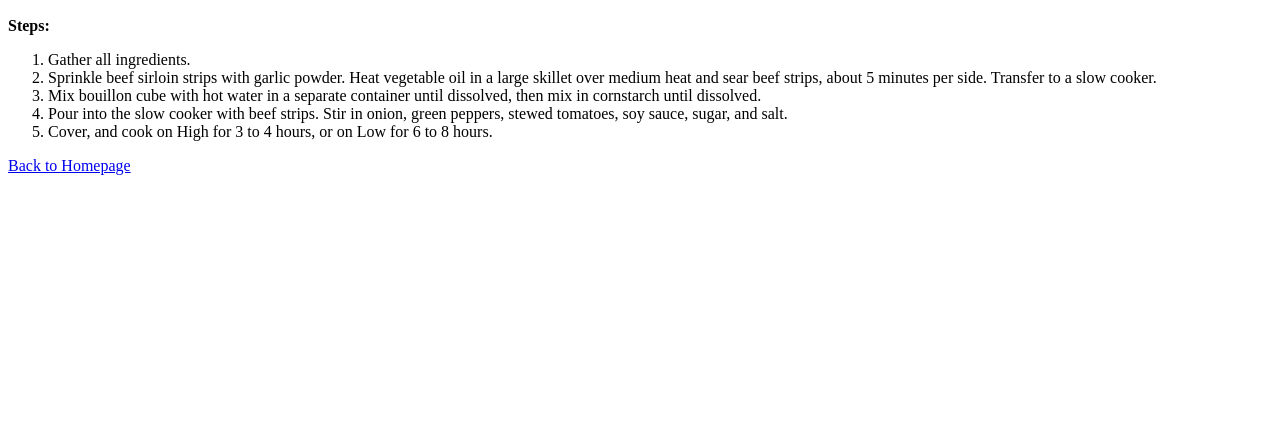
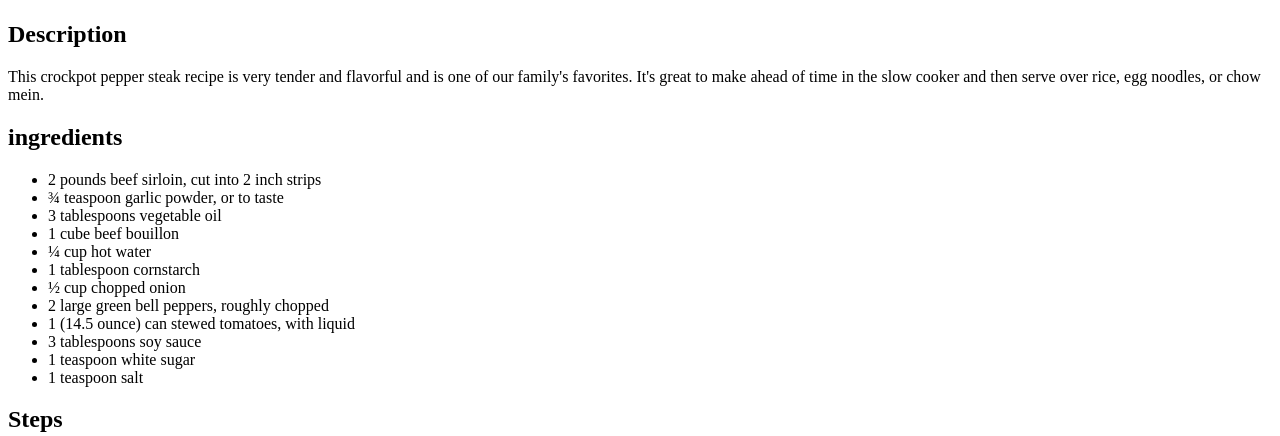
Before and after one commit to chrisharryk/odin-recipes, a plain HTML site: page recipes/slowCookerPepperSteak.html in a window 1280 px wide. Shown: the part 383-819 px from the top of the page. Drawn offline with Linux system fonts and the light colour scheme.

Commit message:
made changes as mentioned

```diff
--- a/recipes/slowCookerPepperSteak.html
+++ b/recipes/slowCookerPepperSteak.html
@@ -8,8 +8,26 @@
 <body>
     <h1>Slow-Cooker Pepper Steak</h1>
     <img src="https://www.allrecipes.com/thmb/CKWMXiVRhtbYCAATY16P2DhhuSo=/750x0/filters:no_upscale():max_bytes(150000):strip_icc():format(webp)/AR-23567-slow-cooker-pepper-steak-Beauties-4x3-08926a13d0b8423288bb83bcabc217fb.jpg" alt="pepper steak recipe" height="300">
+    <h2>Description</h2>
     <p>
-        <strong>Steps:</strong>
+        This crockpot pepper steak recipe is very tender and flavorful and is one of our family's favorites. It's great to make ahead of time in the slow cooker and then serve over rice, egg noodles, or chow mein.
+    </p>
+    <h2>ingredients</h2>
+    <ul>
+        <li>2 pounds beef sirloin, cut into 2 inch strips</li>
+        <li>¾ teaspoon garlic powder, or to taste</li>
+        <li>3 tablespoons vegetable oil</li>
+        <li>1 cube beef bouillon</li>
+        <li>¼ cup hot water</li>
+        <li>1 tablespoon cornstarch</li>
+        <li>½ cup chopped onion</li>
+        <li>2 large green bell peppers, roughly chopped</li>
+        <li>1 (14.5 ounce) can stewed tomatoes, with liquid</li>
+        <li>3 tablespoons soy sauce</li>
+        <li>1 teaspoon white sugar</li>
+        <li>1 teaspoon salt</li>
+    </ul>
+    <h2>Steps</h2>
     <ol>
         <li>Gather all ingredients.</li>
         <li>Sprinkle beef sirloin strips with garlic powder. Heat vegetable oil in a large skillet over medium heat and sear beef strips, about 5 minutes per side. Transfer to a slow cooker.</li>
@@ -17,7 +35,6 @@
         <li>Pour into the slow cooker with beef strips. Stir in onion, green peppers, stewed tomatoes, soy sauce, sugar, and salt.</li>
         <li>Cover, and cook on High for 3 to 4 hours, or on Low for 6 to 8 hours.</li>
     </ol>
-    </p>
     <a href="../index.html">Back to Homepage</a>
 </body>
 </html>
```
Lines whose indentation alone changed are shown as unchanged.
